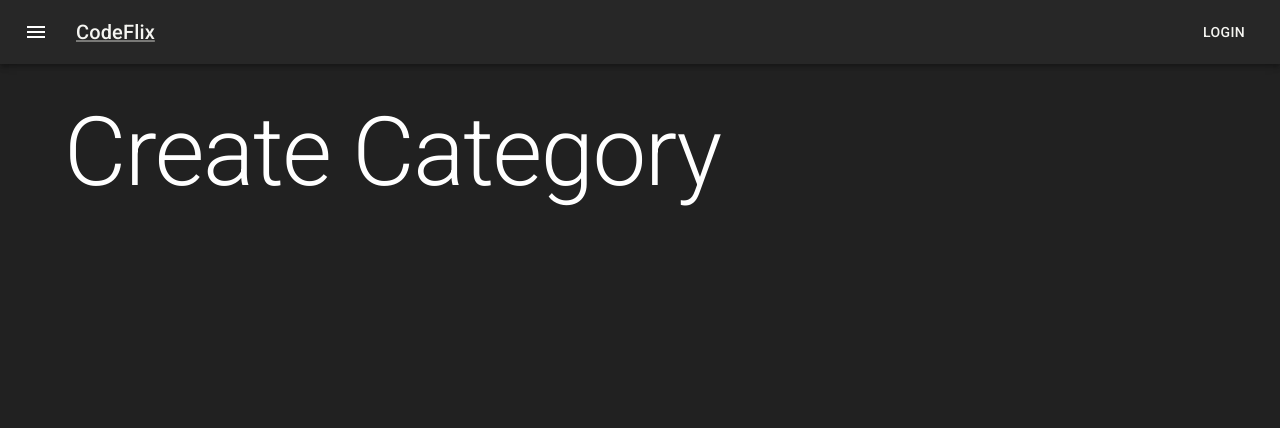
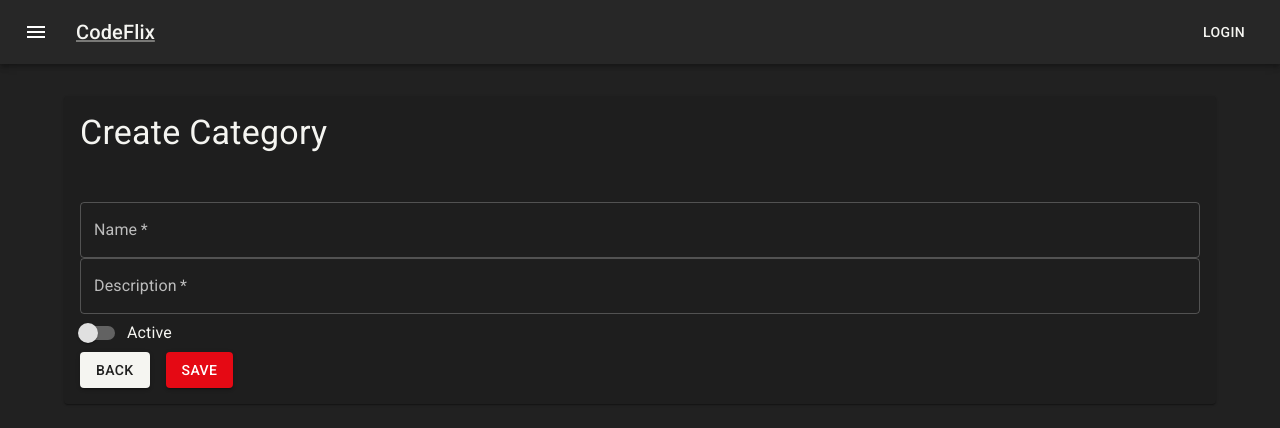
Before and after one commit to AlissonDavisAlmeida/codeflix-admin-micro-front, a React (Create React App) app: page /categories/create in a window 1280 px wide. Shown: the top 428 px of the page. Built offline with nearby package versions, Linux system fonts and the light colour scheme.

Commit message:
create category and categoryform

```diff
--- a/src/features/categories/categorySlice.ts
+++ b/src/features/categories/categorySlice.ts
@@ -1,7 +1,7 @@
 import { createSlice } from '@reduxjs/toolkit';
 import { RootState } from '../../app/store';
 
-interface Category {
+export interface Category {
   id: string
   name: string
   is_active: boolean
@@ -51,5 +51,17 @@ const categorySlice = createSlice({
 });
 
 export const selectCategories = (state: RootState) => state.category;
+export const selectCategory = (state: RootState, id: string | undefined): Category | Omit<Category, 'created_at' | 'updated_at'> => {
+  const categoryFind = state.category.find((category) => category.id === id);
+
+  // eslint-disable-next-line consistent-return
+  return categoryFind || {
+    id: '',
+    name: '',
+    description: '',
+    is_active: false,
+    deleted_at: null,
+  };
+};
 
 export default categorySlice.reducer;
--- /dev/null
+++ b/src/features/categories/components/CategoryForm.tsx
@@ -0,0 +1,105 @@
+import {
+  Box, Button, FormControl, FormControlLabel, FormGroup, Grid, Link, Switch, TextField,
+} from '@mui/material';
+import {
+  ChangeEvent, FC, FormEvent,
+} from 'react';
+import { Category } from '../categorySlice';
+
+type CategoryFormProps = {
+  category: Category,
+  isDisabled: boolean,
+  isLoading: boolean,
+  onSubmit: (event: FormEvent<HTMLFormElement>) => void,
+  onChange: (event: ChangeEvent<HTMLInputElement>) => void,
+  onToogle: (event: ChangeEvent<HTMLInputElement>) => void,
+};
+
+export const CategoryForm: FC<CategoryFormProps> = ({
+  category,
+  isDisabled,
+  onChange,
+  onSubmit,
+  onToogle,
+  isLoading,
+}) => {
+  return (
+    <Box p={2}>
+      <form>
+        <Grid spacing={3}>
+          <Grid item xs={12}>
+            <FormControl fullWidth>
+              <TextField
+                required
+                name="name"
+                label="Name"
+                value={category.name}
+                disabled={isDisabled}
+                onChange={onChange}
+              />
+
+            </FormControl>
+
+          </Grid>
+
+          <Grid item xs={12}>
+            <FormControl fullWidth>
+              <TextField
+                required
+                name="description"
+                label="Description"
+                value={category.description}
+                disabled={isDisabled}
+                onChange={onChange}
+              />
+
+            </FormControl>
+
+          </Grid>
+
+          <Grid item xs={12}>
+            <FormGroup>
+              <FormControlLabel
+                control={(
+                  <Switch
+                    name="is_active"
+                    color="secondary"
+                    onChange={onToogle}
+                    checked={category.is_active}
+                    inputProps={{ 'aria-label': 'controlled' }}
+                  />
+                                )}
+                label="Active"
+              />
+
+            </FormGroup>
+
+          </Grid>
+          <Grid item xs={12}>
+            <Box display="flex" gap={2}>
+              <Button
+                variant="contained"
+                component={Link}
+                href="/categories"
+              >
+                Back
+              </Button>
+
+              <Button
+                type="submit"
+                variant="contained"
+                color="secondary"
+                disabled={isDisabled}
+              >
+                Save
+              </Button>
+            </Box>
+
+          </Grid>
+
+        </Grid>
+      </form>
+    </Box>
+
+  );
+};
--- a/src/features/categories/createCategory.tsx
+++ b/src/features/categories/createCategory.tsx
@@ -1,9 +1,53 @@
-import { Typography } from '@mui/material';
+import { useState } from 'react';
+import {
+  Box, Button, FormControl, FormControlLabel, FormGroup, Grid, Link, Paper, Switch, TextField, Typography,
+} from '@mui/material';
+import { Category } from './categorySlice';
+import { CategoryForm } from './components/CategoryForm';
 
 export const CreateCategory = () => {
+  const [isDisabled, setIsDisabled] = useState(false);
+
+  const [category, setCategory] = useState<Category>({
+    id: '',
+    name: '',
+    description: '',
+    is_active: false,
+    created_at: '',
+    deleted_at: null,
+    updated_at: '',
+  });
+
+  const handleChange = (event: any) => {
+
+  };
+
+  const handleToogle = (event: any) => {
+
+  };
+
+  const handleSubmit = (event: any) => {
+
+  };
   return (
-    <Typography variant="h1" component="h1">
-      Create Category
-    </Typography>
+    <Box>
+      <Paper>
+        <Box p={2}>
+          <Box mb={2}>
+            <Typography variant="h4">Create Category</Typography>
+          </Box>
+        </Box>
+
+        <CategoryForm
+          category={category}
+          isDisabled={isDisabled}
+          onChange={handleChange}
+          onToogle={handleToogle}
+          isLoading={false}
+          onSubmit={handleSubmit}
+
+        />
+      </Paper>
+    </Box>
   );
 };
--- a/src/features/categories/editCategory.tsx
+++ b/src/features/categories/editCategory.tsx
@@ -1,9 +1,113 @@
-import { Typography } from '@mui/material';
+import { ChangeEventHandler, useState } from 'react';
+import {
+  Box, Button, FormControl, FormControlLabel, FormGroup, Grid, Link, Paper, Switch, TextField, Typography,
+} from '@mui/material';
+import { useParams } from 'react-router-dom';
+import { useAppSelector } from '../../app/hooks';
+import { selectCategory } from './categorySlice';
 
 export const EditCategory = () => {
+  const { id } = useParams();
+
+  const [isDisabled, setIsDisabled] = useState(false);
+
+  const category = useAppSelector((state) => selectCategory(state, id));
+
+  const handleChange = (event: any) => {
+
+  };
+
+  const handleToogle = (event: any) => {
+
+  };
   return (
-    <Typography variant="h1" component="h1">
-      Edit Category
-    </Typography>
+    <Box>
+      <Paper>
+        <Box p={2}>
+          <Box mb={2}>
+            <Typography variant="h4">Edit Category</Typography>
+          </Box>
+        </Box>
+
+        <Box p={2}>
+          <form>
+            <Grid spacing={3}>
+              <Grid item xs={12}>
+                <FormControl fullWidth>
+                  <TextField
+                    required
+                    name="name"
+                    label="Name"
+                    value={category.name}
+                    disabled={isDisabled}
+                    onChange={handleChange}
+                  />
+
+                </FormControl>
+
+              </Grid>
+
+              <Grid item xs={12}>
+                <FormControl fullWidth>
+                  <TextField
+                    required
+                    name="description"
+                    label="Description"
+                    value={category.description}
+                    disabled={isDisabled}
+                    onChange={handleChange}
+                  />
+
+                </FormControl>
+
+              </Grid>
+
+              <Grid item xs={12}>
+                <FormGroup>
+                  <FormControlLabel
+                    control={(
+                      <Switch
+                        name="is_active"
+                        color="secondary"
+                        onChange={handleToogle}
+                        checked={category.is_active}
+                        inputProps={{ 'aria-label': 'controlled' }}
+                      />
+                    )}
+                    label="Active"
+
+                  />
+
+                </FormGroup>
+
+              </Grid>
+              <Grid item xs={12}>
+                <Box display="flex" gap={2}>
+                  <Button
+                    variant="contained"
+                    component={Link}
+                    href="/categories"
+                  >
+                    Back
+                  </Button>
+
+                  <Button
+                    type="submit"
+                    variant="contained"
+                    color="secondary"
+                    disabled={isDisabled}
+                  >
+                    Save
+                  </Button>
+                </Box>
+
+              </Grid>
+
+            </Grid>
+          </form>
+        </Box>
+
+      </Paper>
+    </Box>
   );
 };
--- a/src/features/categories/listCategory.tsx
+++ b/src/features/categories/listCategory.tsx
@@ -44,11 +44,30 @@ export const ListCategory = () => {
     );
   };
 
+  const componentProps = {
+    toolbar: {
+      showQuickFilter: true,
+      quickFiltersProps: {
+        debounceMs: 500,
+      },
+    },
+  };
+
   const columns: GridColDef[] = [
     {
       field: 'name',
       headerName: 'Name',
       flex: 1,
+      renderCell: (params) => {
+        return (
+          <Link
+            underline="none"
+            href={`/categories/edit/${params.id}`}
+          >
+            <Typography color="primary">{params.value}</Typography>
+          </Link>
+        );
+      },
     },
     {
       field: 'is_active',
@@ -98,31 +117,20 @@ export const ListCategory = () => {
         </Button>
       </Box>
 
-      <div style={{
-        width: '100%',
-      }}
-      >
-
+      <Box sx={{ display: 'flex', height: 500 }}>
         <DataGrid
+          autoHeight
+          columns={columns}
           components={{ Toolbar: GridToolbar }}
-          rows={rows}
+          disableColumnFilter
           disableColumnSelector
-          disableColumnFilter
           disableDensitySelector
           disableSelectionOnClick
-          columns={columns}
-          autoHeight
+          rows={rows}
           rowsPerPageOptions={[2, 10, 20, 50, 100]}
-          componentsProps={{
-            toolbar: {
-              showQuickFilter: true,
-              quickFiltersProps: {
-                debounceMs: 500,
-              },
-            },
-          }}
+          componentsProps={componentProps}
         />
-      </div>
+      </Box>
     </Box>
   );
 };
--- a/tsconfig.json
+++ b/tsconfig.json
@@ -22,5 +22,8 @@
   },
   "include": [
     "src"
+  ],
+  "exclude": [
+    "node_modules"
   ]
 }
```
Also changed, not shown: .eslintrc.json.
